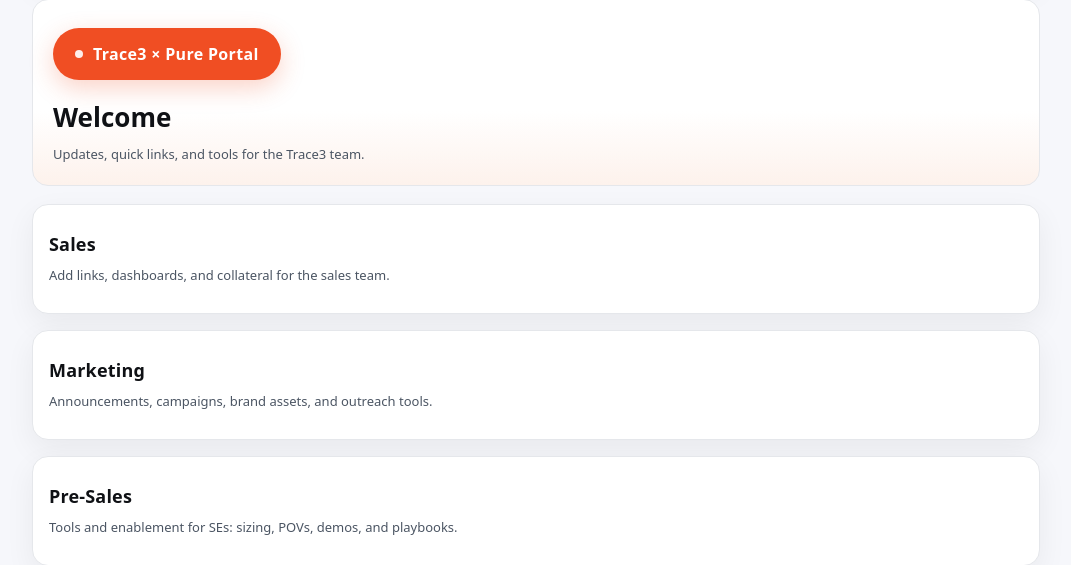
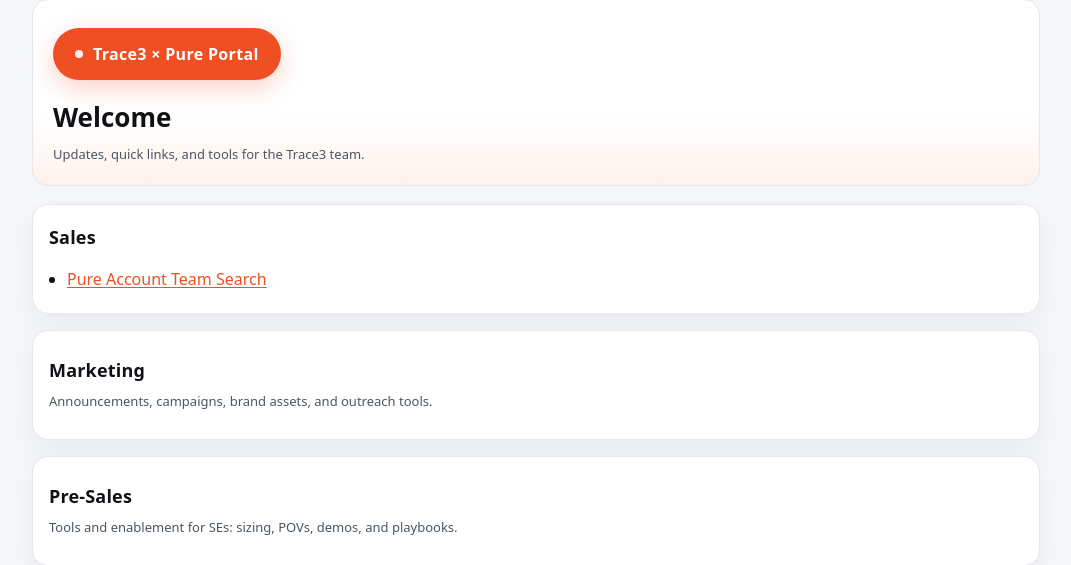
Before and after one commit to jwsiejk/accountlist, a Flask app: page / in a window 1280 px wide. Shown: the part 109-674 px from the top of the page, without its empty margins (104-1175 px from the left). Run offline with Flask 3, Linux system fonts and the light colour scheme; some libraries are stand-ins or nearby versions.

Commit message:
Update index.html

```diff
--- a/templates/index.html
+++ b/templates/index.html
@@ -33,7 +33,7 @@
     .card h3{margin:0 0 8px 0;font-size:18px;letter-spacing:.01em}
     .muted{color:var(--slate-600);font-size:13px}
 
-    /* Link list styling for Services */
+    /* Link list styling */
     .links{margin:8px 0 0 0; padding-left:18px; line-height:1.6}
     .links a{color:var(--pure-orange); text-decoration:underline; text-underline-offset:2px}
     .links a:hover{color:var(--pure-orange-700)}
@@ -58,7 +58,9 @@
     <section class="stack" aria-label="Sections">
       <article class="card">
         <h3>Sales</h3>
-        <div class="muted">Add links, dashboards, and collateral for the sales team.</div>
+        <ul class="links">
+          <li><a target="_blank" rel="noopener noreferrer" href="https://accountlist-t27r.onrender.com/account_search">Pure Account Team Search</a></li>
+        </ul>
       </article>
 
       <article class="card">
```
